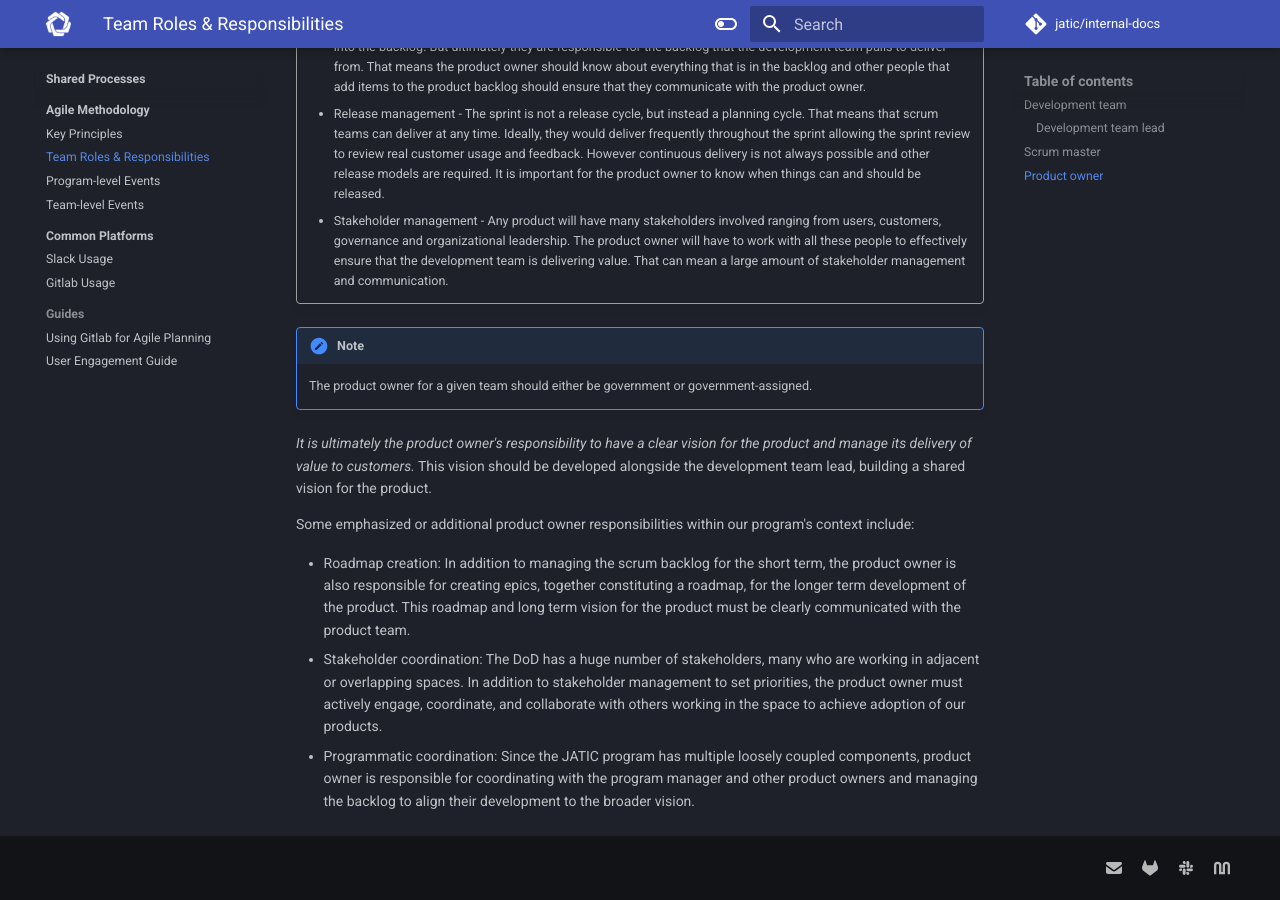
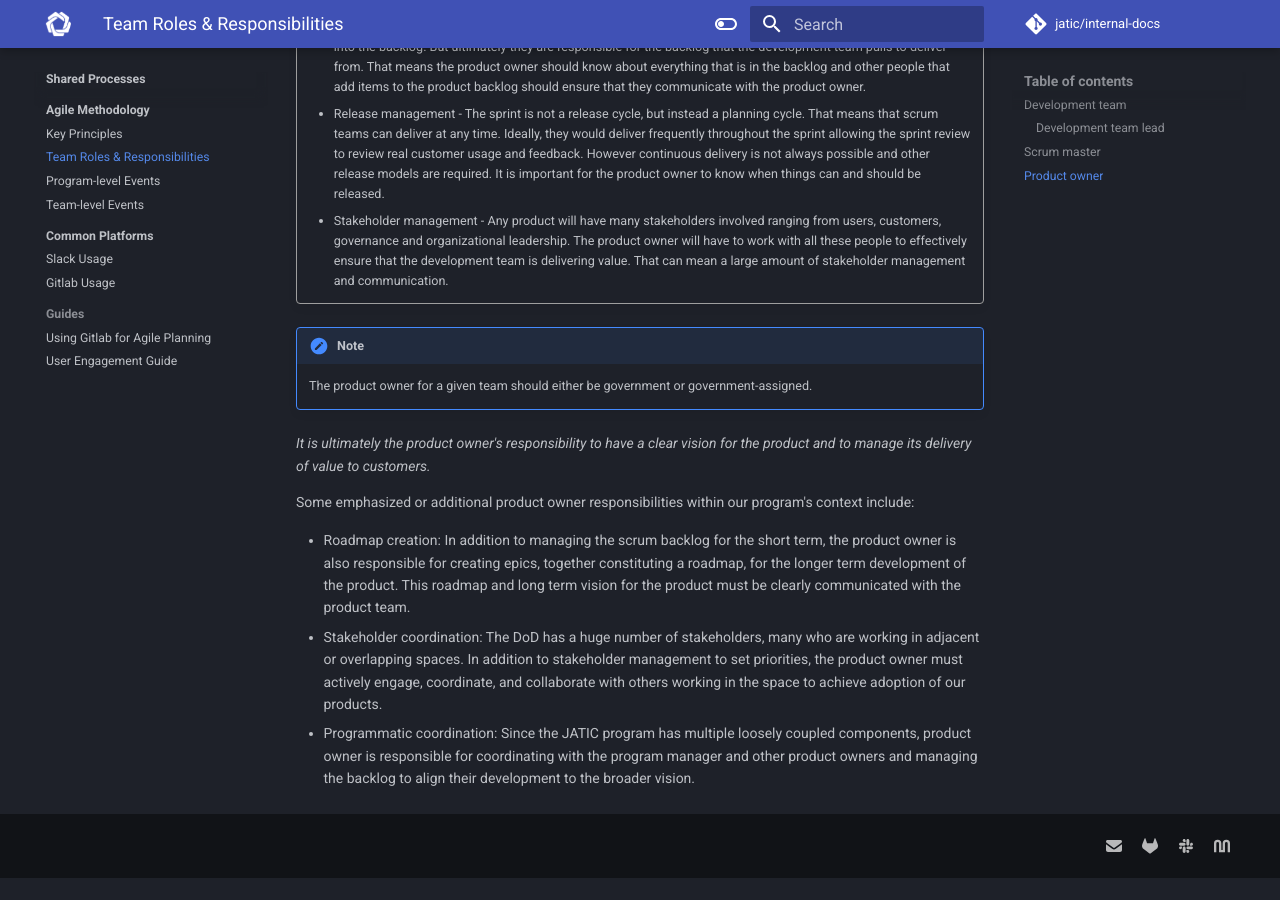
Before and after one commit to zheng0xd/JATIC-internal-docs, an MkDocs documentation site: the page built from docs/process/agile/roles.md, in a window 1280 px wide and 900 px high, scrolled down 2661 px. Built offline with MkDocs 1.6.1 and Material for MkDocs 9.7.7, drawn with Linux system fonts in a browser that asks for light colours; after the commit the page ends 3539 px from its top, so only the background shows below that.

Commit message:
minor wording

```diff
--- a/docs/process/agile/roles.md
+++ b/docs/process/agile/roles.md
@@ -76,7 +76,7 @@ Teams within the program will have varying levels of familiarity and experience
 
     The product owner for a given team should either be government or government-assigned.
 
-*It is ultimately the product owner's responsibility to have a clear vision for the product and manage its delivery of value to customers.* This vision should be developed alongside the development team lead, building a shared vision for the product.
+*It is ultimately the product owner's responsibility to have a clear vision for the product and to manage its delivery of value to customers.*
 
 Some emphasized or additional product owner responsibilities within our program's context include:
 
```
